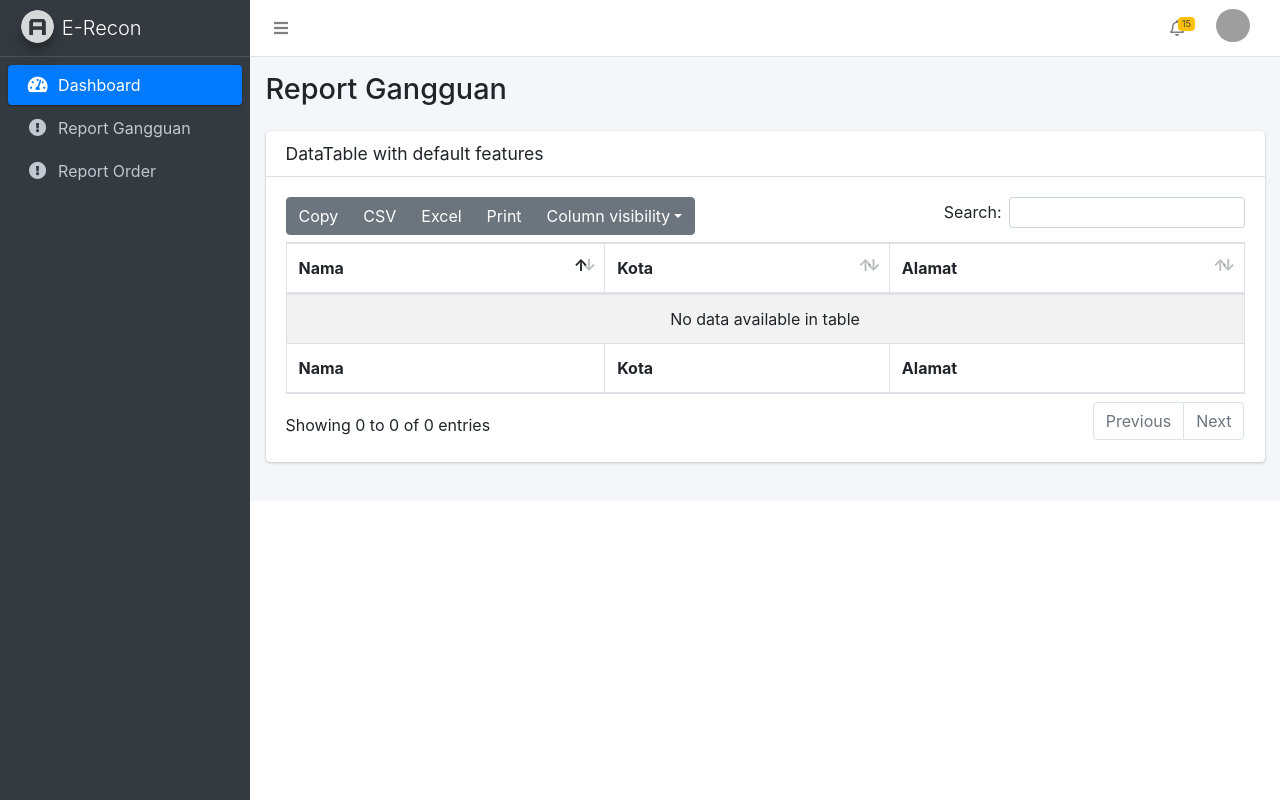
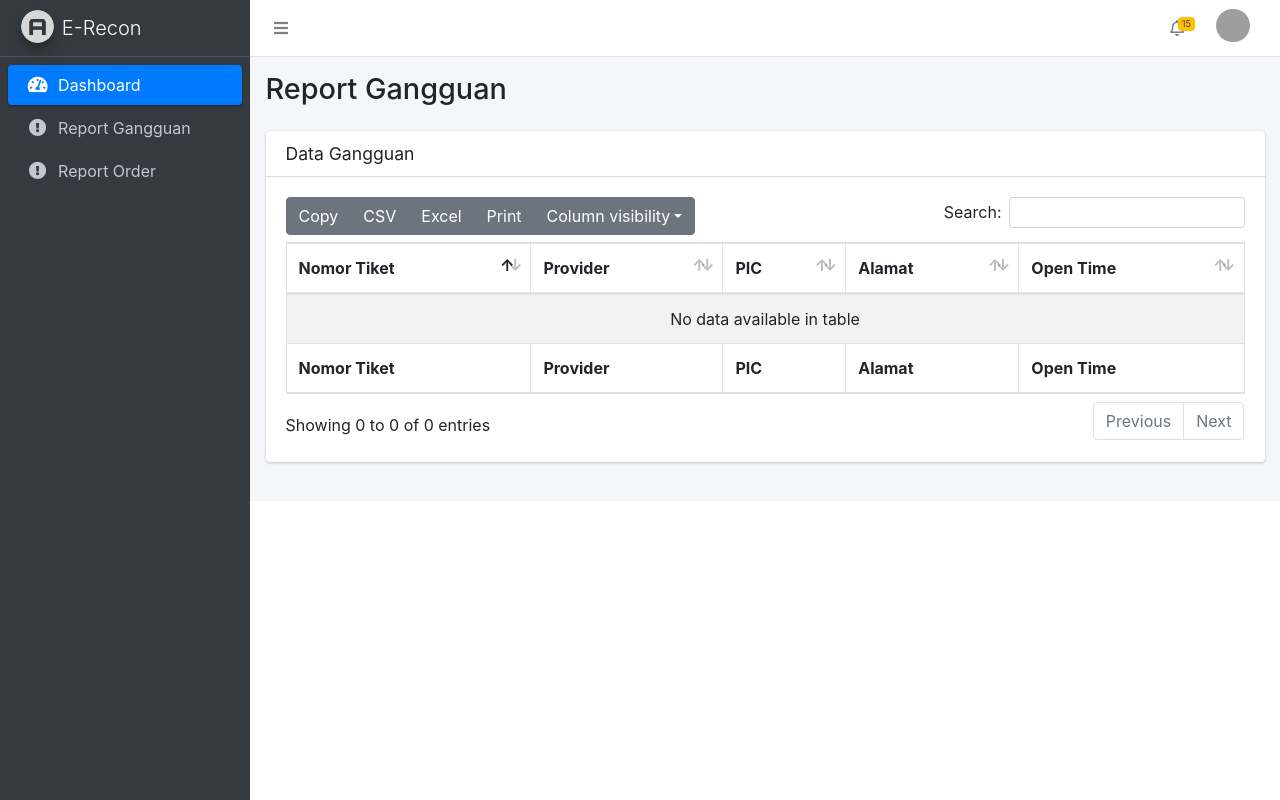
Before and after one commit to ivanhanif03/e-recon, a CodeIgniter 4 app: template app/Views/pages/gangguan.php in a window 1280 px wide. Run offline with PHP 8.4 and a stand-in for CodeIgniter, Linux system fonts and the light colour scheme; the template is opened without the code that fills it, so the values that code supplies are empty; some libraries are stand-ins or nearby versions; grey boxes are pictures that could not be loaded.

Commit message:
update table gangguan

```diff
--- a/app/Views/pages/gangguan.php
+++ b/app/Views/pages/gangguan.php
@@ -10,32 +10,38 @@
 
                     <div class="card">
                         <div class="card-header">
-                            <h3 class="card-title">DataTable with default features</h3>
+                            <h3 class="card-title">Data Gangguan</h3>
                         </div>
 
                         <div class="card-body">
                             <table id="example1" class="table table-bordered table-striped">
                                 <thead>
                                     <tr>
-                                        <th>Nama</th>
-                                        <th>Kota</th>
+                                        <th>Nomor Tiket</th>
+                                        <th>Provider</th>
+                                        <th>PIC</th>
                                         <th>Alamat</th>
+                                        <th>Open Time</th>
                                     </tr>
                                 </thead>
                                 <tbody>
                                     <?php foreach ($provider as $p) : ?>
                                     <tr>
-                                        <td><?= $p['nama']; ?></td>
-                                        <td><?= $p['kota']; ?></td>
+                                        <td><?= $p['no_tiket']; ?></td>
+                                        <td><?= $p['provider']; ?></td>
+                                        <td><?= $p['pic']; ?></td>
                                         <td><?= $p['alamat']; ?></td>
+                                        <td><?= $p['open_time']; ?></td>
                                     </tr>
                                     <?php endforeach; ?>
                                 </tbody>
                                 <tfoot>
                                     <tr>
-                                        <th>Nama</th>
-                                        <th>Kota</th>
+                                        <th>Nomor Tiket</th>
+                                        <th>Provider</th>
+                                        <th>PIC</th>
                                         <th>Alamat</th>
+                                        <th>Open Time</th>
                                     </tr>
                                 </tfoot>
                             </table>
```
Also changed, not shown: app/Controllers/Pages.php (+11 -7 lines).
